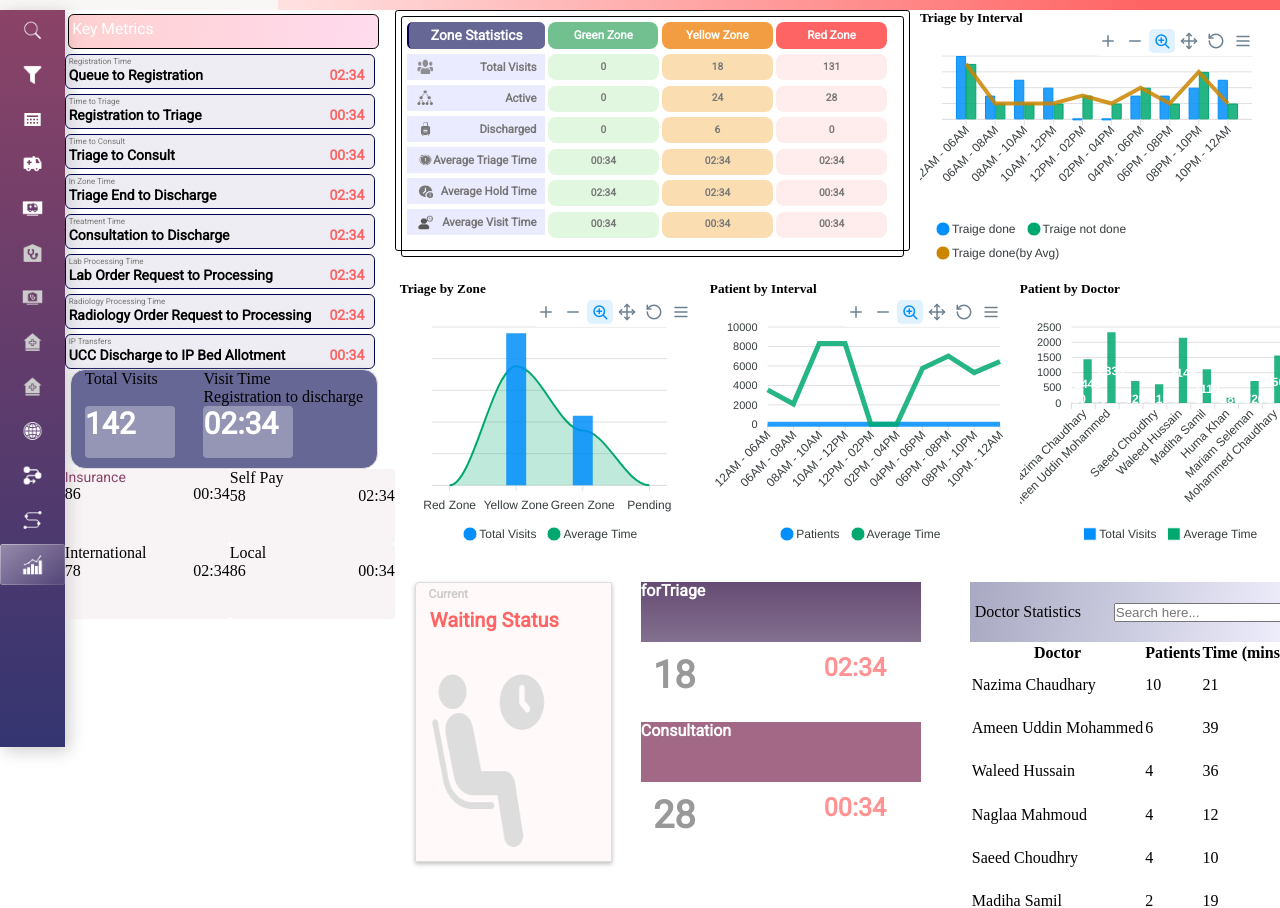
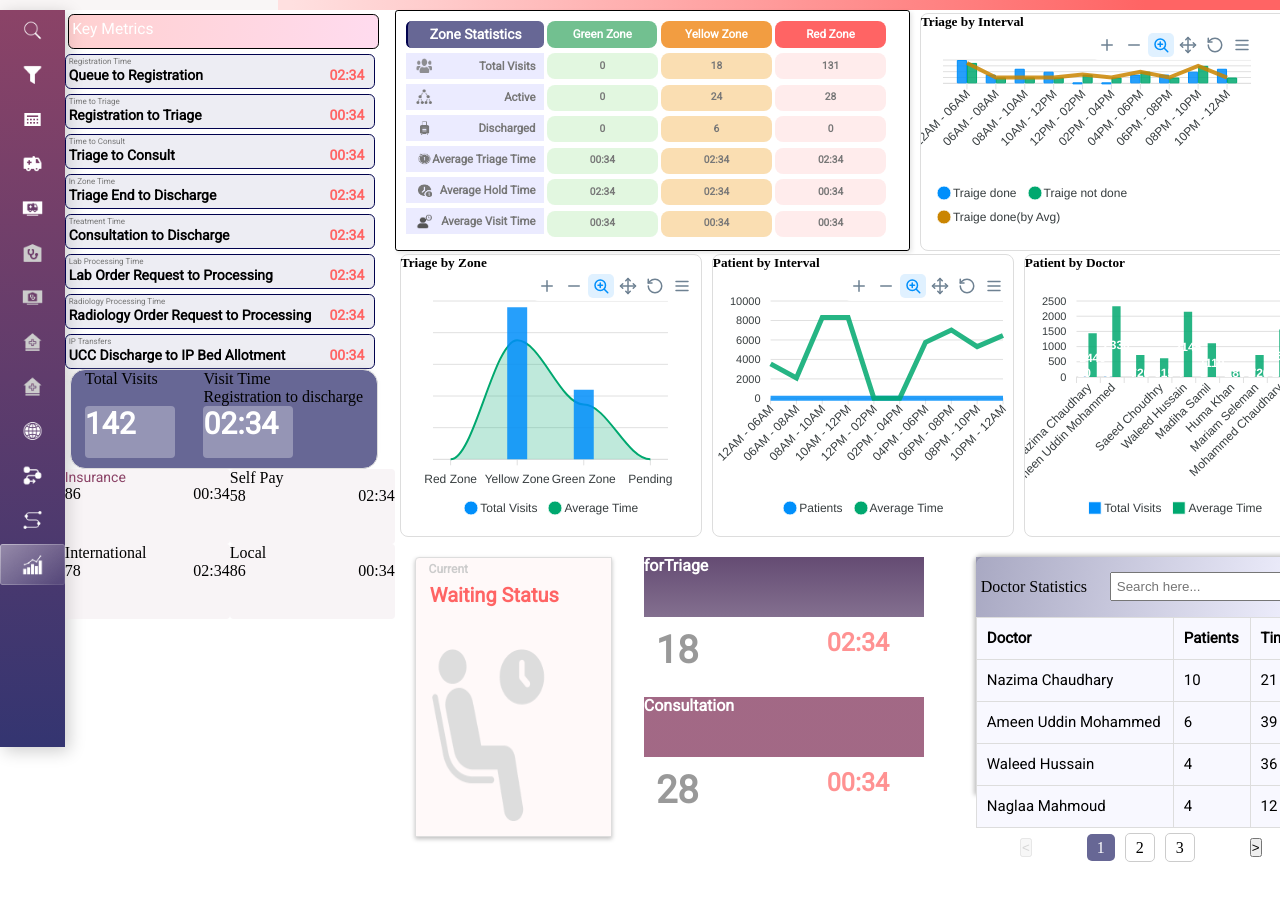
Before and after one commit to akashjadhav1/SopeoNow, a plain HTML site: page index.html in a window 1280 px wide. Shown: the part 46-954 px from the top of the page. After the commit the page ends 908 px from the top, so only its background shows below. Drawn offline with nearby package versions, Linux system fonts and the light colour scheme.

Commit message:
add search functionality and pagination

```diff
--- a/index.html
+++ b/index.html
@@ -126,7 +126,7 @@
 
         <div id="container">
             <div class="first-row">
-                <div class="zone-statistics">
+                <div class="">
                     <div class="zone-statistics">
                         <div class="zone-main">
                             <div class="zone-head">
@@ -250,26 +250,29 @@
                 <div class="child-3">
 
                     <div class="sub-child-1">
-                        <div> <p>Doctor Statistics</p></div>
+                        <div><p>Doctor Statistics</p></div>
                         <div>
                             <input type="search" name="search" id="search" placeholder="Search here..." >
                         </div>
-
                     </div>
-
                     <div>
                         <table id="docStatsTable">
                             <thead>
                                     <tr>
                                         <th>Doctor</th>
                                         <th>Patients</th>
-                                    <th>Time (mins)</th>
+                                        <th>Time</th>
                                     </tr>
                             </thead>
-                            <tbody>
-
+                            <tbody >
+                                <tr></tr>
                             </tbody>
                         </table>
+                        <div id="paginationControls">
+                            <button type="button" id="prevPage">&lt;</button>
+                            <span id="pageNumbers"></span>
+                            <button type="button" id="nextPage">&gt;</button>
+                        </div>
                     </div>
                 </div>
             </div>
--- a/script.js
+++ b/script.js
@@ -33,7 +33,7 @@ document.addEventListener('DOMContentLoaded', function () {
       },
       ],
         chart: {
-        height: 240,
+        height: 200,
         type: 'line',
         stacked: false
       },
@@ -215,17 +215,54 @@ document.addEventListener('DOMContentLoaded', function () {
 });
 
 
+//pagination and stats data
 
+document.addEventListener("DOMContentLoaded", function() {
+    const tableBody = document.querySelector("#docStatsTable tbody");
+    const prevButton = document.getElementById("prevPage");
+    const nextButton = document.getElementById("nextPage");
+    const pageNumbers = document.getElementById("pageNumbers");
+    const searchInput = document.getElementById("search");
+    const rowsPerPage = 4;
+    let currentPage = 1;
 
-const tableBody = document.querySelector("#docStatsTable tbody");
-const docstats = data[0].docstats
+    const data = [
+        {
+            docstats: [
+                { doc_name: "Nazima Chaudhary", count: 10, avg_visit_tm: 1248 },
+                { doc_name: "Ameen Uddin Mohammed", count: 6, avg_visit_tm: 2330 },
+                { doc_name: "Waleed Hussain", count: 4, avg_visit_tm: 2145 },
+                { doc_name: "Naglaa Mahmoud", count: 4, avg_visit_tm: 720 },
+                { doc_name: "Saeed Choudhry", count: 4, avg_visit_tm: 615 },
+                { doc_name: "Madiha Samil", count: 2, avg_visit_tm: 1110 },
+                { doc_name: "Swapna Bade", count: 1, avg_visit_tm: 1140 },
+                { doc_name: "Mohammed Chaudhary", count: 1, avg_visit_tm: 1560 },
+                { doc_name: "Mariam Seleman", count: 1, avg_visit_tm: 720 },
+                { doc_name: "Huma Khan", count: 1, avg_visit_tm: 180 }
+            ]
+        }
+    ];
 
-docstats.forEach(stat => {
-    // Create a new row
+    let filteredData = data[0].docstats;
+    const totalPages = Math.ceil(filteredData.length / rowsPerPage);
+
+    // Function to display rows for the current page
+    function displayRows() {
+        // Clear the existing rows
+        tableBody.innerHTML = '';
+
+        // Calculate start and end indices for the current page
+        const startIndex = (currentPage - 1) * rowsPerPage;
+        const endIndex = Math.min(startIndex + rowsPerPage, filteredData.length);
+
+        // Add rows for the current page
+        for (let i = startIndex; i < endIndex; i++) {
+            const stat = filteredData[i];
+
+            // Create a new row element
             const row = document.createElement("tr");
             row.classList.add("custom-row-style");
 
-    // Create cells for doctor name, patient count, and average visit time
             const nameCell = document.createElement("td");
             nameCell.textContent = stat.doc_name;
 
@@ -235,11 +272,70 @@ docstats.forEach(stat => {
             const timeCell = document.createElement("td");
             timeCell.textContent = Math.round(stat.avg_visit_tm / 60); // Convert time to minutes
 
-    // Append cells to the row
             row.appendChild(nameCell);
             row.appendChild(countCell);
             row.appendChild(timeCell);
 
-    // Append row to the table body
             tableBody.appendChild(row);
+        }
+
+        // Update pagination controls
+        updatePaginationControls();
+    }
+
+    // Function to update pagination controls
+    function updatePaginationControls() {
+        pageNumbers.innerHTML = '';
+
+        for (let i = 1; i <= totalPages; i++) {
+            const pageNumber = document.createElement("span");
+            pageNumber.textContent = i;
+            pageNumber.classList.add("page-number");
+
+            if (i === currentPage) {
+                pageNumber.classList.add("active");
+            }
+
+            pageNumber.addEventListener("click", function() {
+                currentPage = i;
+                displayRows();
             });
+
+            pageNumbers.appendChild(pageNumber);
+        }
+
+        prevButton.disabled = currentPage === 1;
+        nextButton.disabled = currentPage === totalPages;
+    }
+
+    // Event listeners for pagination buttons
+    prevButton.addEventListener("click", function() {
+        if (currentPage > 1) {
+            currentPage--;
+            displayRows();
+        }
+    });
+
+    nextButton.addEventListener("click", function() {
+        if (currentPage < totalPages) {
+            currentPage++;
+            displayRows();
+        }
+    });
+
+    // Function to filter data based on search input
+    function filterData() {
+        const query = searchInput.value.toLowerCase();
+        filteredData = data[0].docstats.filter(stat =>
+            stat.doc_name.toLowerCase().includes(query)
+        );
+        currentPage = 1; // Reset to first page after filtering
+        displayRows();
+    }
+
+    // Event listener for search input
+    searchInput.addEventListener("input", filterData);
+
+    // Initial display
+    displayRows();
+});
--- a/style.css
+++ b/style.css
@@ -333,12 +333,15 @@ color: rgba(139, 67, 103, 1);
 
 .zone-statistics {
     display: flex;
-    padding: 5px;
+    padding: 10px;
     width: 515.1px; /* Reduced by 20% */
     height: 240.8px; /* Reduced by 20% */
     border-radius: 2.9px; /* Reduced by 20% */
     border: 1px solid;
     box-sizing: border-box; /* Ensures padding is included in width/height */
+    box-shadow: -2px -2px 4px 0px rgba(0, 0, 0, 0.1);
+box-shadow: 2px 2px 4px 0px rgba(0, 0, 0, 0.1);
+
 }
 .zone-main{
 
@@ -470,6 +473,9 @@ color: rgba(139, 67, 103, 1);
 .chart-patient-doctor {
     flex: 1; /* Each chart will have equal width */
     margin-left: 5px;
+    border: 0.5px solid rgba(221, 221, 221, 1);
+   margin-top: 3px;
+   border-radius: 8px;
 }
 
 
@@ -609,6 +615,12 @@ text-align: left;
 color: rgba(255, 100, 100, 0.7);
 
 }
+.child-3{
+    box-shadow: 2px 2px 4px 0px rgba(0, 0, 0, 0.25);
+
+box-shadow: -2px -2px 4px 0px rgba(0, 0, 0, 0.25);
+
+}
 .child-3 .sub-child-1{
     display: flex;
     justify-content: space-between;
@@ -619,13 +631,79 @@ color: rgba(255, 100, 100, 0.7);
 
 }
 
+table {
+    width: 100%;
+    border-collapse: collapse;
+}
+
+thead {
+    background: rgba(248, 248, 255, 1);
+
+}
+
+th, td {
+    padding: 10px;
+    border: 1px solid #ddd;
+    text-align: left;
+    font-family: Roboto;
+font-size: 15px;
+font-weight: 400;
+line-height: 21.09px;
+
+
+
+}
+
+th {
+    background: rgba(248, 248, 255, 1);
+
+    font-weight: bold;
+
+}
+
+tr {
+    border-bottom: 1px solid #ddd;
+}
+
 .custom-row-style {
-    width: 665.57px;
-    height: 41.35px;
+    width: 100%;
     border-radius: 10px;
-    background: rgba(255, 255, 255, 1);
-    border-top: 1px solid black; /* Adding a 1px solid black top border */
-    border-right: 0px;           /* No right border */
-    border-bottom: 0px;          /* No bottom border */
-    border-left: 0px;
+    background-color: rgba(248, 248, 255, 1);
+    border: 1px solid black;
+    margin-bottom: 5px;
 }
+
+#search {
+    padding: 5px;
+    margin: 10px 0;
+    width: 100%;
+    box-sizing: border-box;
+}
+
+#paginationControls {
+    display: flex;
+    align-items: center;
+    justify-content: center;
+    gap: 50px;
+    padding-top: 10px;
+}
+
+.page-number {
+    cursor: pointer;
+    padding: 5px 10px;
+    border: 1px solid #ccc;
+    margin: 0 5px;
+    border-radius: 5px;
+}
+
+.page-number.active {
+    background: rgba(103, 103, 149, 1);
+    color: white;
+    border: 1px rgba(103, 103, 149, 1);
+
+}
+
+button:disabled {
+    opacity: 0.5;
+    cursor: not-allowed;
+}
```
Lines whose indentation alone changed are shown as unchanged.
